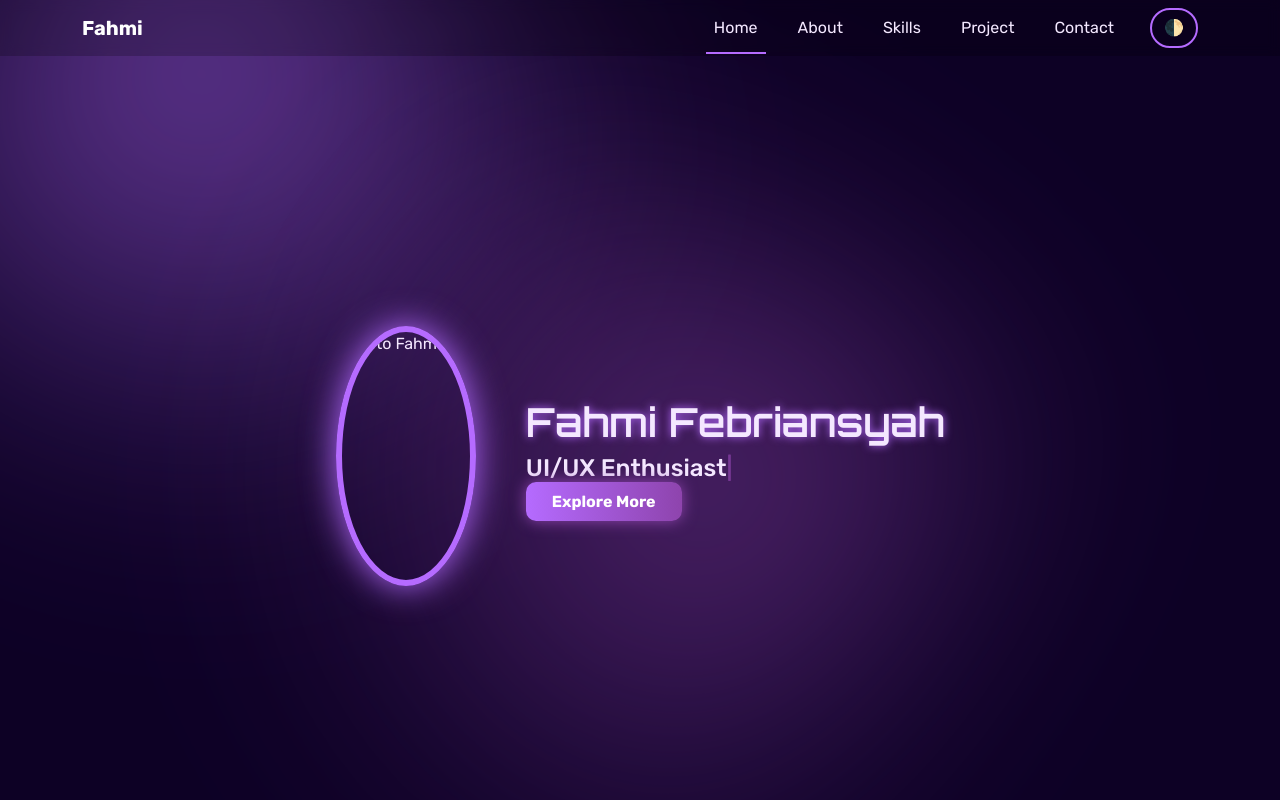
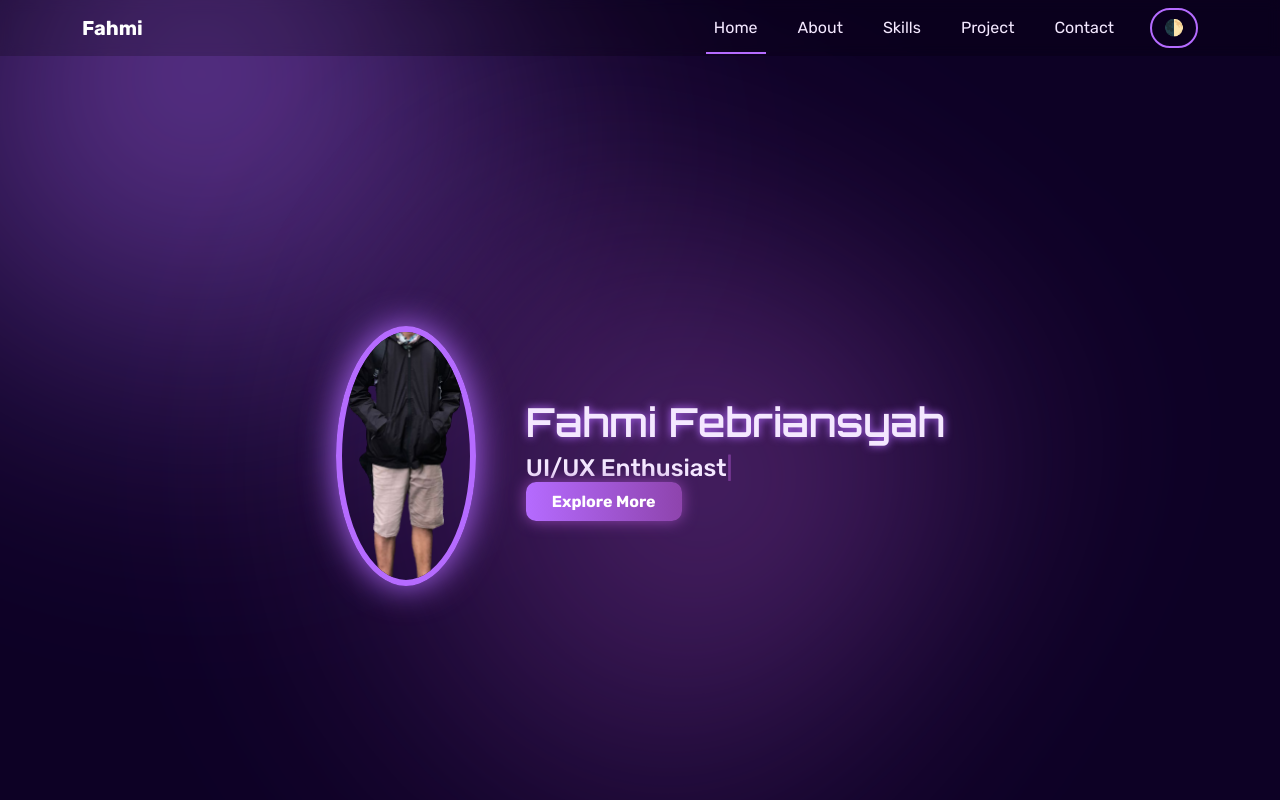
Before and after one commit to Fahmi-febriansyah/fahmijha12.github.io, a plain HTML site: page index.html in a window 1280 px wide. Shown: the top 800 px of the page. Drawn offline with nearby package versions, Linux system fonts and the light colour scheme.

Commit message:
Update index.html
asse

```diff
--- a/index.html
+++ b/index.html
@@ -125,7 +125,7 @@
   <!-- ===== Hero ===== -->
   <header class="hero" id="home">
     <div class="container" data-aos="fade-up">
-      <img src="asset/img/aku.png" alt="Foto Fahmi" class="profile-img" style=" width: 140px; ">
+      <img src="assets/img/aku.png" alt="Foto Fahmi" class="profile-img" style=" width: 140px; ">
       <div class="text-center text-lg-start">
         <h1 class="name mb-2">Fahmi Febriansyah</h1>
         <h4><span id="typed"></span></h4>
```
